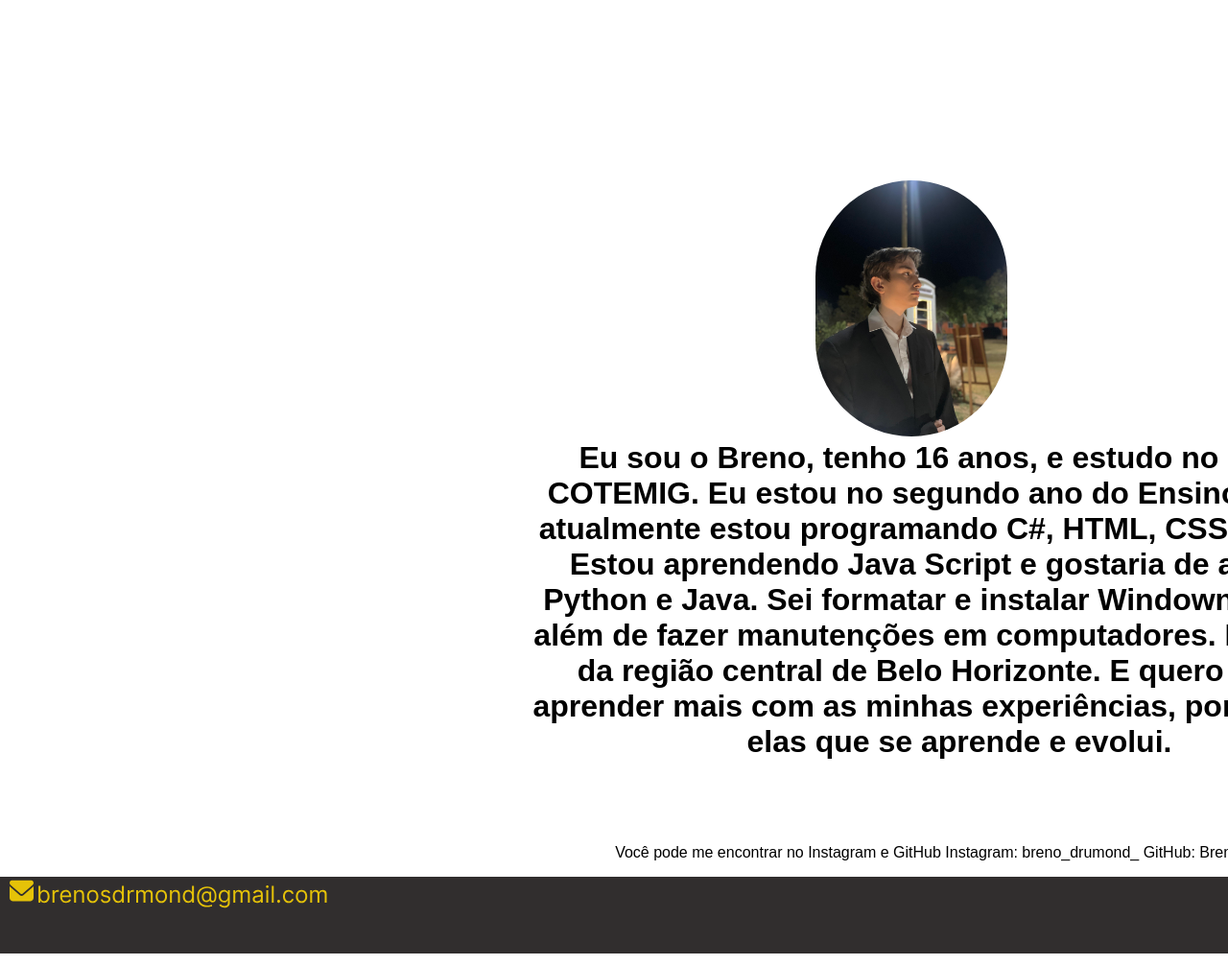
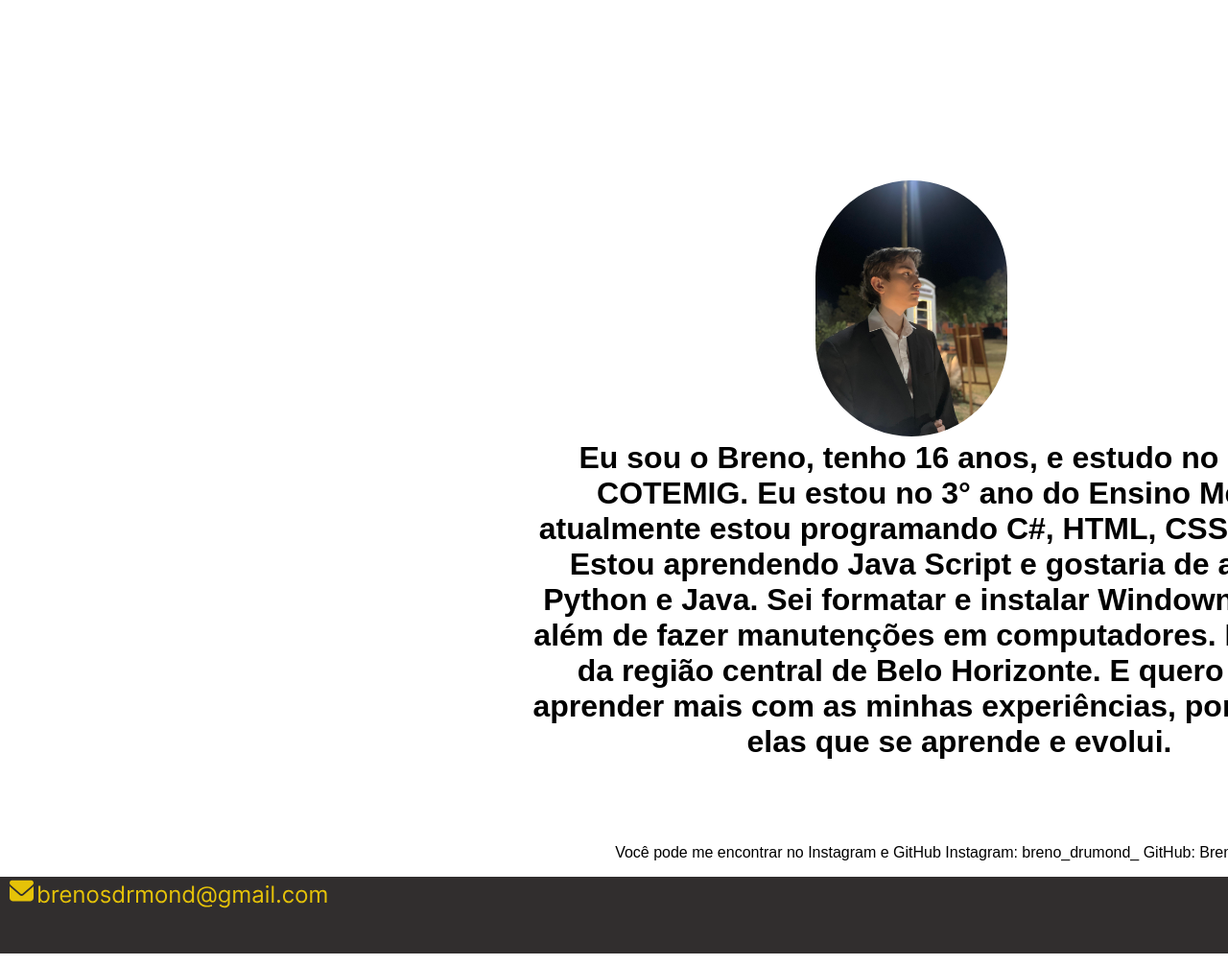
Before and after one commit to Brenodrumond/Portifolio, a plain HTML site: page sobre.html in a window 1280 px wide. Shown: the part 88-1094 px from the top of the page at 96% size. Drawn offline with Linux system fonts and the light colour scheme.

Commit message:
Update sobre.html

```diff
--- a/sobre.html
+++ b/sobre.html
@@ -29,7 +29,7 @@
         <div id="teste">
         <div class="foto"><img src="unnamed.jpg" alt=""></div>
             <div class="text1">
-                <h1>Eu sou o Breno, tenho 16 anos, e estudo no Colégio COTEMIG. Eu estou no segundo ano do Ensino Médio, e atualmente estou programando C#, HTML, CSS e MYSQL. Estou aprendendo Java Script e gostaria de aprender Python e Java. Sei formatar e instalar Windowns e Linux, além de fazer manutenções em computadores. Moro perto da região central de Belo Horizonte. E quero sempre aprender mais com as minhas experiências, porque é com elas que se aprende e evolui.</h1>
+                <h1>Eu sou o Breno, tenho 16 anos, e estudo no Colégio COTEMIG. Eu estou no 3° ano do Ensino Médio, e atualmente estou programando C#, HTML, CSS e MYSQL. Estou aprendendo Java Script e gostaria de aprender Python e Java. Sei formatar e instalar Windowns e Linux, além de fazer manutenções em computadores. Moro perto da região central de Belo Horizonte. E quero sempre aprender mais com as minhas experiências, porque é com elas que se aprende e evolui.</h1>
             </div>
             <p class="text2">Você pode me encontrar no Instagram e GitHub
 
```
